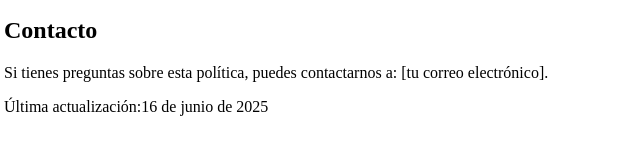
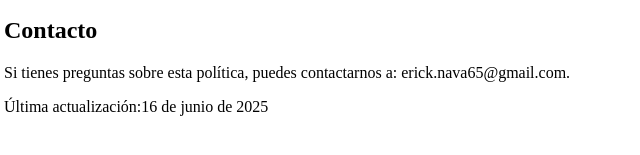
Before and after one commit to ErikGuerrero1/Privacidad, a plain HTML site: page index.html in a window 1280 px wide. Shown: the part 355-510 px from the top of the page, 4-644 px from the left. Drawn offline with Linux system fonts and the light colour scheme.

Commit message:
Update index.html

```diff
--- a/index.html
+++ b/index.html
@@ -19,7 +19,7 @@
   <p>La App no está diseñada para niños menores de 13 años. No recopilamos información de menores de forma intencional.</p>
 
   <h2>Contacto</h2>
-  <p>Si tienes preguntas sobre esta política, puedes contactarnos a: [tu correo electrónico].</p>
+  <p>Si tienes preguntas sobre esta política, puedes contactarnos a: erick.nava65@gmail.com.</p>
 
   <p>Última actualización:16 de junio de 2025</p>
 </body>
```
